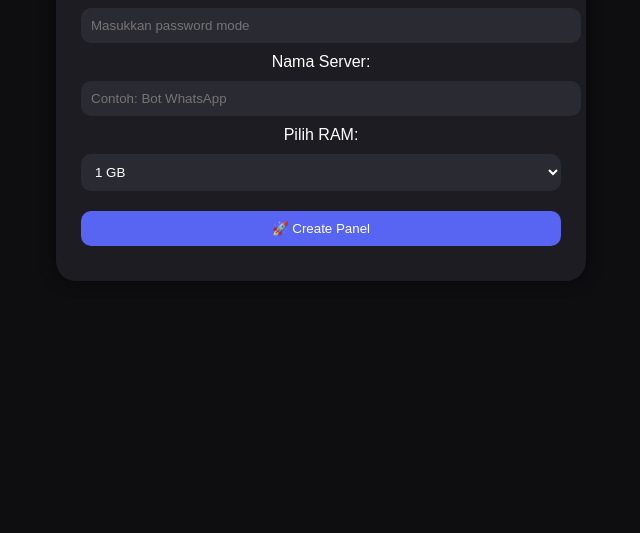
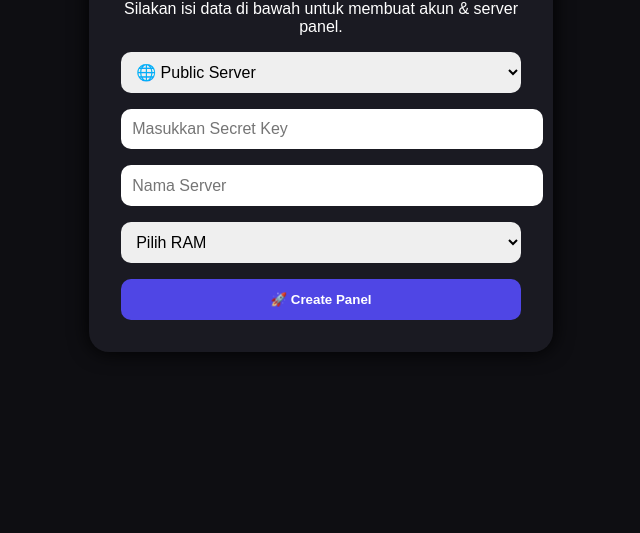
Before and after one commit to holilhsyhd-wq/cpanel-zeroix, a website: page public/index.html in a window 1280 px wide. Shown: the part 283-816 px from the top of the page, without its empty margins (319-959 px from the left). Drawn offline with Linux system fonts and the light colour scheme.

Commit message:
Update index.html

```diff
--- a/public/index.html
+++ b/public/index.html
@@ -3,90 +3,131 @@
 <head>
   <meta charset="UTF-8" />
   <meta name="viewport" content="width=device-width, initial-scale=1.0" />
-  <title>Create Panel Pterodactyl | ZeroIX Panel</title>
-  <link rel="stylesheet" href="style.css" />
+  <title>Create Panel Pterodactyl</title>
+  <style>
+    body {
+      background-color: #0e0e12;
+      color: #fff;
+      font-family: 'Poppins', sans-serif;
+      display: flex;
+      justify-content: center;
+      align-items: center;
+      height: 100vh;
+    }
+    .container {
+      background: #1a1a22;
+      padding: 2rem;
+      border-radius: 20px;
+      box-shadow: 0 0 20px #000;
+      width: 90%;
+      max-width: 400px;
+      text-align: center;
+    }
+    h1 {
+      font-size: 1.8rem;
+      margin-bottom: 1rem;
+    }
+    select, input {
+      width: 100%;
+      padding: 0.7rem;
+      border-radius: 10px;
+      border: none;
+      margin-bottom: 1rem;
+      font-size: 1rem;
+    }
+    button {
+      background-color: #4f46e5;
+      border: none;
+      color: white;
+      padding: 0.8rem;
+      border-radius: 10px;
+      cursor: pointer;
+      font-weight: bold;
+      width: 100%;
+    }
+    .error {
+      color: #ff4444;
+      margin-top: 0.8rem;
+    }
+    .success {
+      color: #00ff88;
+      margin-top: 0.8rem;
+    }
+  </style>
 </head>
 <body>
   <div class="container">
     <h1>⚙️ Create Panel Pterodactyl</h1>
     <p>Silakan isi data di bawah untuk membuat akun & server panel.</p>
-
-    <form id="createForm">
-      <label for="mode">Pilih Mode Panel:</label>
-      <select id="mode" name="mode" required>
-        <option value="">-- Pilih Mode --</option>
+    <select id="mode">
       <option value="public">🌐 Public Server</option>
       <option value="private">🔒 Private Server</option>
     </select>
-
-      <label for="password">Masukkan Secret Key:</label>
-      <input type="password" id="password" name="password" placeholder="Masukkan password mode" required />
-
-      <label for="serverName">Nama Server:</label>
-      <input type="text" id="serverName" name="serverName" placeholder="Contoh: Bot WhatsApp" required />
-
-      <label for="ram">Pilih RAM:</label>
-      <select id="ram" name="ram" required>
+    <input type="password" id="secret" placeholder="Masukkan Secret Key" />
+    <input type="text" id="server_name" placeholder="Nama Server" />
+    <select id="ram">
+      <option value="">Pilih RAM</option>
       <option value="1024">1 GB</option>
       <option value="2048">2 GB</option>
-        <option value="3072">3 GB</option>
       <option value="4096">4 GB</option>
-        <option value="5120">5 GB</option>
-        <option value="6144">6 GB</option>
       <option value="8192">8 GB</option>
-        <option value="9216">9 GB</option>
-        <option value="0">Unlimited</option>
+      <option value="10240">10 GB (Unlimited)</option>
     </select>
-
-      <button type="submit">🚀 Create Panel</button>
-    </form>
-
-    <div id="result" class="result"></div>
+    <button onclick="createPanel()">🚀 Create Panel</button>
+    <div id="msg"></div>
   </div>
 
   <script>
-    const form = document.getElementById("createForm");
-    const resultDiv = document.getElementById("result");
+    async function createPanel() {
+      const mode = document.getElementById('mode').value;
+      const secret = document.getElementById('secret').value.trim();
+      const server_name = document.getElementById('server_name').value.trim();
+      const ram = document.getElementById('ram').value;
+      const msg = document.getElementById('msg');
+      msg.textContent = '';
 
-    form.addEventListener("submit", async (e) => {
-      e.preventDefault();
+      if (!secret || !server_name || !ram) {
+        msg.innerHTML = "❌ Data tidak lengkap.";
+        msg.className = "error";
+        return;
+      }
 
-      resultDiv.innerHTML = "⏳ Membuat panel, mohon tunggu...";
-      const formData = {
-        mode: form.mode.value,
-        password: form.password.value,
-        serverName: form.serverName.value,
-        ram: form.ram.value,
-      };
+      // Validasi secret key
+      const PUBLIC_KEY = "barmods_public";
+      const PRIVATE_KEY = "barmods_privat";
+
+      if (mode === "public" && secret !== PUBLIC_KEY) {
+        msg.innerHTML = "❌ Secret Key Public salah!";
+        msg.className = "error";
+        return;
+      }
+      if (mode === "private" && secret !== PRIVATE_KEY) {
+        msg.innerHTML = "❌ Secret Key Private salah!";
+        msg.className = "error";
+        return;
+      }
+
+      msg.innerHTML = "⏳ Sedang membuat panel...";
+      msg.className = "";
 
       try {
         const res = await fetch("/api/create", {
           method: "POST",
           headers: { "Content-Type": "application/json" },
-          body: JSON.stringify(formData),
+          body: JSON.stringify({ mode, server_name, ram })
         });
 
         const data = await res.json();
 
-        if (data.success) {
-          resultDiv.innerHTML = `
-            <div class="success">
-              ✅ <b>Panel Berhasil Dibuat!</b><br><br>
-              🌐 <b>URL Panel:</b> <a href="${data.panel}" target="_blank">${data.panel}</a><br>
-              👤 <b>Username:</b> ${data.username}<br>
-              📧 <b>Email:</b> ${data.email}<br>
-              🔑 <b>Password:</b> ${data.password}<br>
-              🖥️ <b>Server:</b> ${data.server}<br>
-              💾 <b>RAM:</b> ${data.ram} MB
-            </div>
-          `;
-        } else {
-          resultDiv.innerHTML = `<div class="error">❌ ${data.error}</div>`;
+        if (!res.ok) throw new Error(data.message || "Gagal membuat panel");
+
+        msg.innerHTML = "✅ Panel berhasil dibuat!";
+        msg.className = "success";
+      } catch (e) {
+        msg.innerHTML = "❌ " + e.message;
+        msg.className = "error";
       }
-      } catch (err) {
-        resultDiv.innerHTML = `<div class="error">🚫 Terjadi kesalahan koneksi ke server API.</div>`;
     }
-    });
   </script>
 </body>
 </html>
```
Lines whose indentation alone changed are shown as unchanged.
